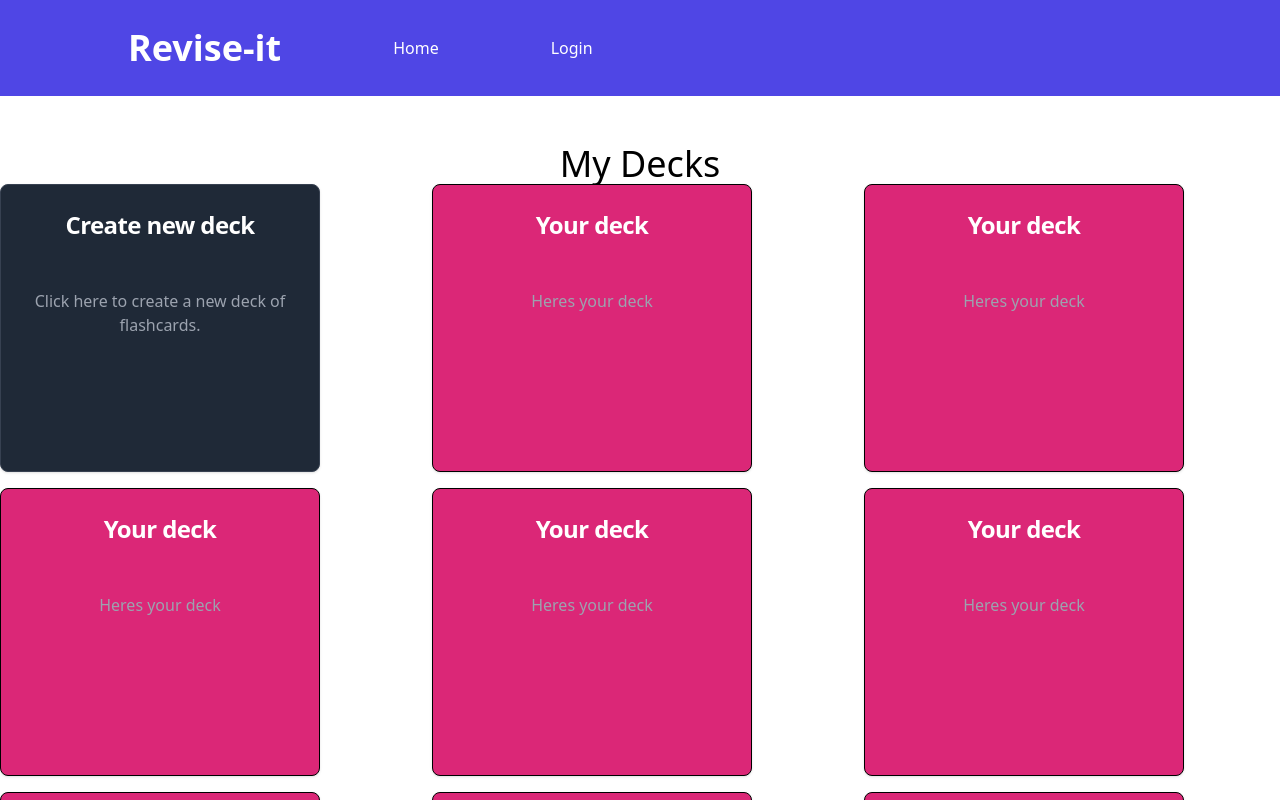
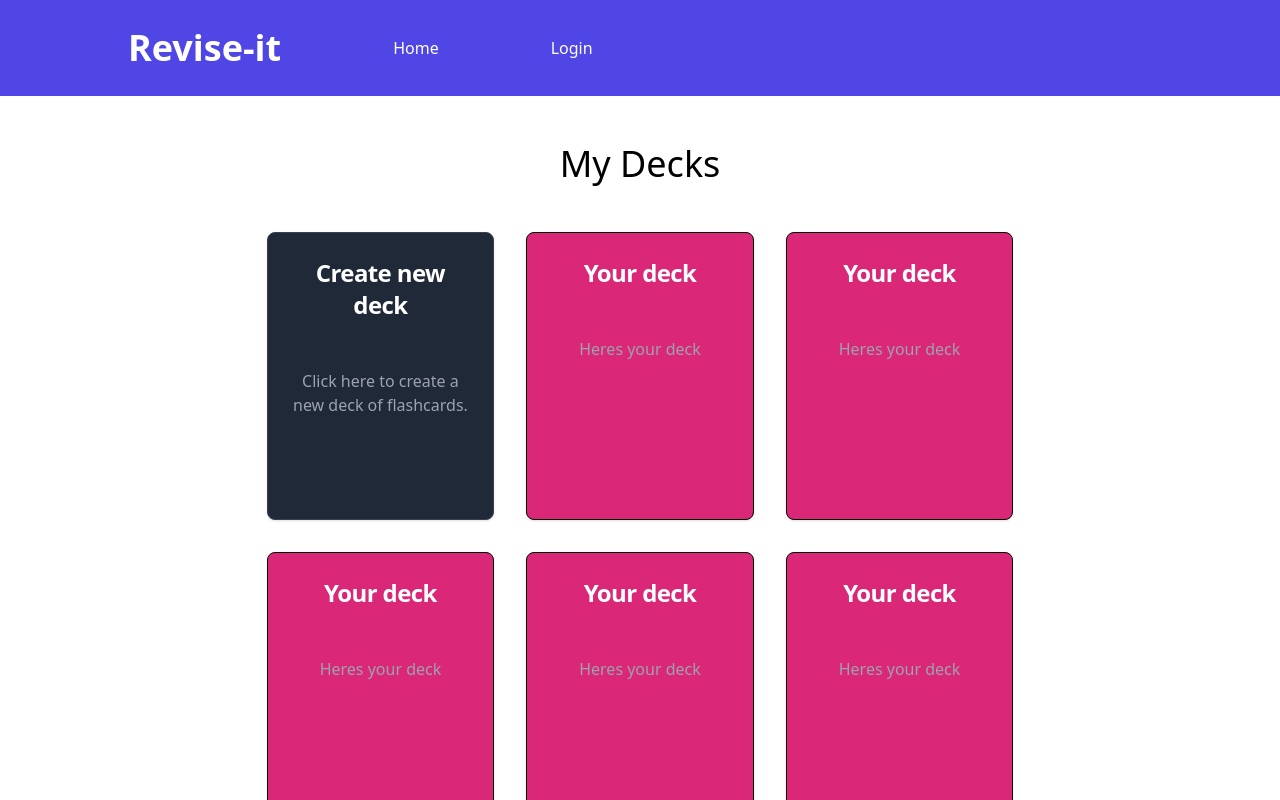
Before and after one commit to liam1703/revise-it, a Vue app in the folder frontend/: page /my-decks in a window 1280 px wide. Shown: the top 800 px of the page. Built offline with nearby package versions, Linux system fonts and the light colour scheme.

Commit message:
Three cols grid

```diff
--- a/frontend/src/views/MyDecks.vue
+++ b/frontend/src/views/MyDecks.vue
@@ -1,14 +1,14 @@
 <template>
   <navbar />
-  <h1 class="text-4xl text-center mt-12">My Decks</h1>
-  <div class="w-full grid gap-4 grid-cols-3 grid-rows-3">
+  <h1 class="text-4xl text-center my-12">My Decks</h1>
+  <div class="flex w-screen justify-center">
+  <div class="lg:gap-8 w-full lg:w-3/4 xl:w-7/12 grid grid-cols-3 grid-rows-3">
     <create-deck-card />
     <template v-for="deck in decks" v-bind:key="deck">
       <deck-card  :deck="deck"/>
     </template>
   </div>
-
-
+</div>s
 </template>
 
 <script setup>
```
